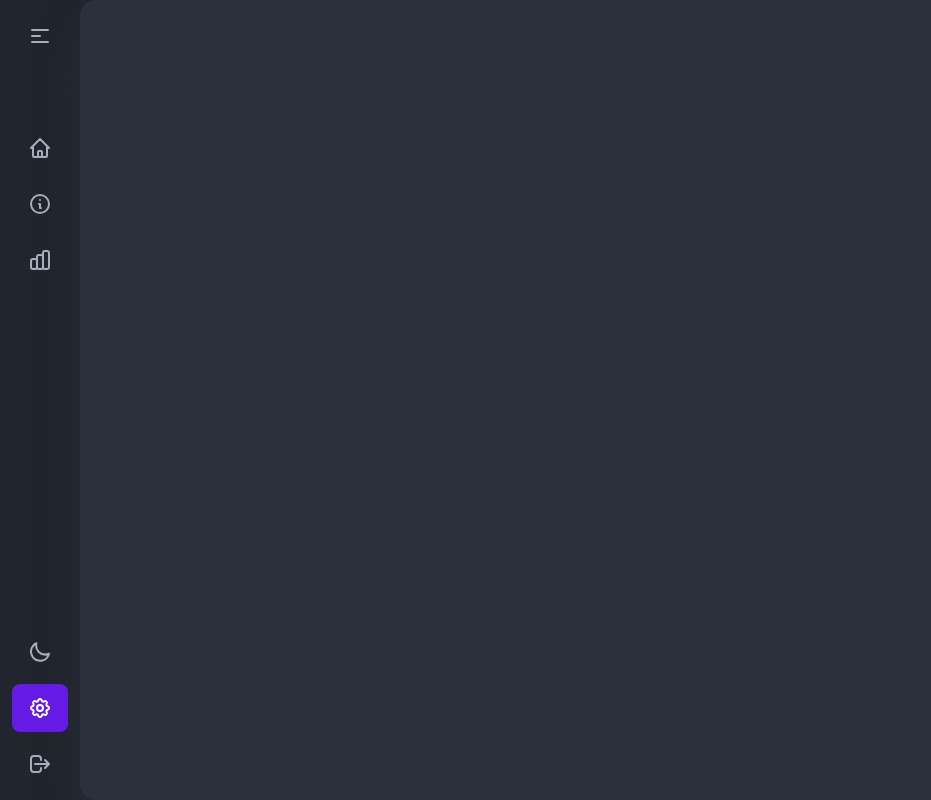
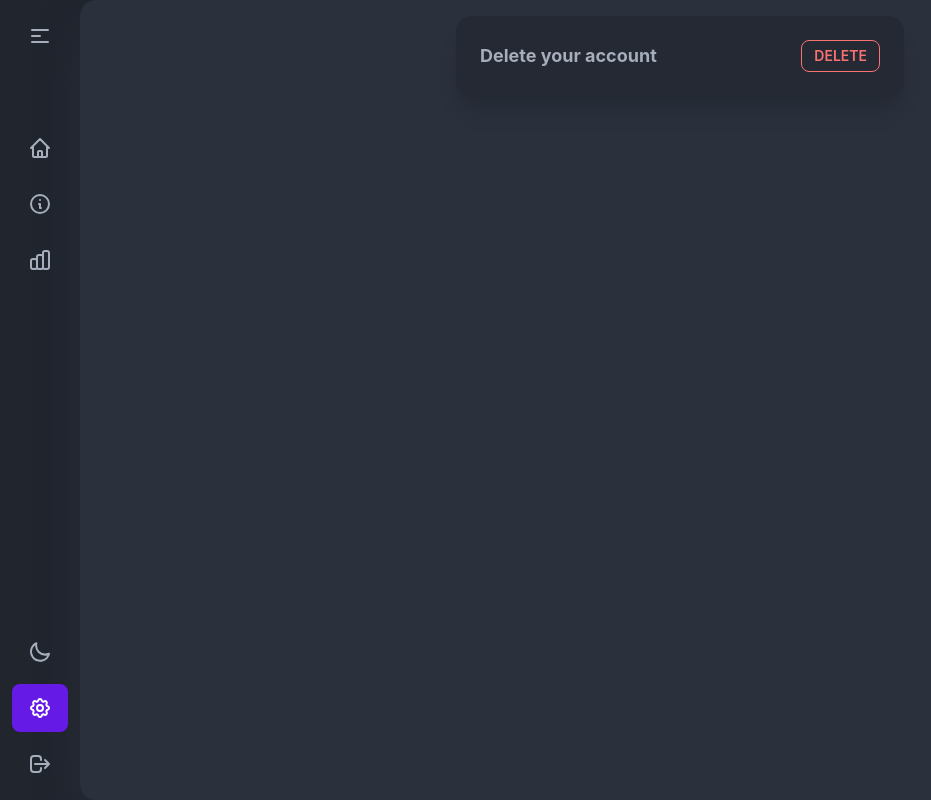
Before and after one commit to AndyRipperDev/time-series-forecasting-app, a React (Create React App) app in the folder frontend/: page /settings/general in a window 1280 px wide. Shown: the whole page, without its empty margins (0-931 px from the left). Built offline with nearby package versions, Linux system fonts and the light colour scheme; sample sign-in values are in the browser's storage.

Commit message:
Add user deletion functionality

```diff
--- a/frontend/src/components/Alert.jsx
+++ b/frontend/src/components/Alert.jsx
@@ -14,7 +14,7 @@ const Alert = () => {
 
   return (
     <div
-      className={`alert ${alert.type} shadow-lg xl:w-2/5 md:w-3/5 w-4/5 mx-auto my-8 inset-x-0 z-10 absolute`}
+      className={`alert ${alert.type} shadow-xl xl:w-2/5 md:w-3/5 w-4/5 mx-auto my-8 inset-x-0 z-10 absolute`}
     >
       <div>
         {alert.type === alertActions.AlertTypes.Success && (
--- /dev/null
+++ b/frontend/src/components/TextHeading.jsx
@@ -0,0 +1,9 @@
+const TextHeading = (props) => {
+  return (
+    <h2 className="mb-4 md:mb-6 text-3xl font-bold card-title">
+      {props.children}
+    </h2>
+  )
+}
+
+export default TextHeading
--- a/frontend/src/pages/GeneralSettingsPage.jsx
+++ b/frontend/src/pages/GeneralSettingsPage.jsx
@@ -1,5 +1,27 @@
+import CenteredList from '../components/CenteredList'
+import { useUserService } from '../services'
+import { useRecoilValue } from 'recoil'
+import { authAtom } from '../state'
+
 const GeneralSettingsPage = () => {
-  return <div></div>
+  const userService = useUserService()
+  const auth = useRecoilValue(authAtom)
+  return(
+    <div className="my-2 md:my-4 mx-4 md:mx-10">
+      <CenteredList>
+      <div className="alert p-6 shadow-xl xl:w-2/5 md:w-3/5 w-4/5">
+        <div>
+          <span className="text-lg font-bold" >Delete your account</span>
+        </div>
+        <div className="flex-none">
+          <button onClick={() => userService.delete(auth.user.id)} className="btn btn-sm btn-error btn-outline">
+            Delete
+          </button>
+        </div>
+      </div>
+      </CenteredList>
+    </div>
+  )
 }
 
 export default GeneralSettingsPage
--- a/frontend/src/pages/UsersManagePage.jsx
+++ b/frontend/src/pages/UsersManagePage.jsx
@@ -4,6 +4,7 @@ import { useRecoilValue } from 'recoil'
 import { usersAtom } from '../state'
 import { Link } from 'react-router-dom'
 import LoadingPage from '../components/Loadings/LoadingPage'
+import TextHeading from '../components/TextHeading'
 
 const UsersManagePage = () => {
   const userService = useUserService()
@@ -20,7 +21,7 @@ const UsersManagePage = () => {
         <LoadingPage />
       ) : (
         <div className="my-2 md:my-4 mx-4 md:mx-10">
-          <h3 className="mb-4 md:mb-6 text-3xl font-bold card-title">Users</h3>
+          <TextHeading>Users</TextHeading>
           {users && (
             <div className="overflow-x-auto relative shadow-xl rounded-xl">
               <table className="w-full text-sm text-left">
@@ -72,17 +73,16 @@ const UsersManagePage = () => {
                       <td className="flex items-center py-5 px-6 md:px-8 md:space-x-6 space-x-3">
                         <Link
                           to={`/settings/user/${user.id}/edit`}
-                          className="font-medium text-blue-500 hover:underline"
+                          className="btn btn-square btn-sm btn-outline text-blue-500 hover:bg-blue-500 hover:text-primary-content hover:border-blue-500"
                         >
-                          Edit
+                          <svg className="w-5 h-5" fill="none" stroke="currentColor" viewBox="0 0 24 24" xmlns="http://www.w3.org/2000/svg"><path strokeLinecap="round" strokeLinejoin="round" strokeWidth={2} d="M15.232 5.232l3.536 3.536m-2.036-5.036a2.5 2.5 0 113.536 3.536L6.5 21.036H3v-3.572L16.732 3.732z" /></svg>
                         </Link>
 
-                        <Link
-                          to={`/settings/user/${user.id}/delete`}
-                          className="font-medium text-red-600 dark:text-red-500 hover:underline"
-                        >
-                          Remove
-                        </Link>
+                        <button onClick={() => userService.delete(user.id)} className={`btn ${user.isDeleting ? 'loading' : ''} btn-square btn-sm btn-outline btn-error`}>
+                          {!user.isDeleting && (
+                            <svg xmlns="http://www.w3.org/2000/svg" className="h-6 w-6" fill="none" viewBox="0 0 24 24" stroke="currentColor"><path strokeLinecap="round" strokeLinejoin="round" strokeWidth="2" d="M6 18L18 6M6 6l12 12" /></svg>
+                          )}
+                         </button>
                       </td>
                     </tr>
                   ))}
```
